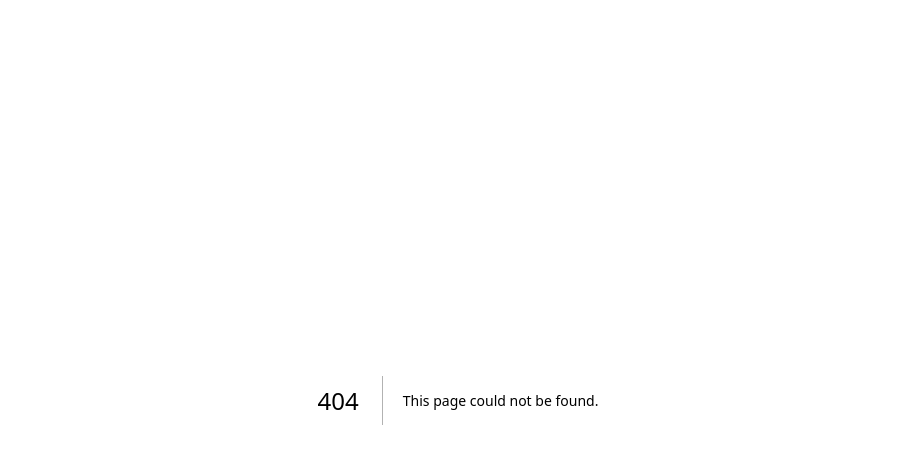
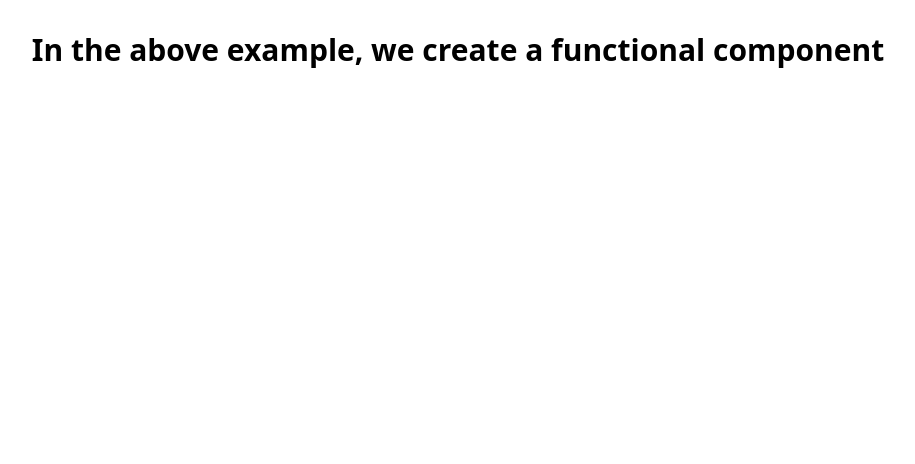
Before and after one commit to abhishekintern/abhishek, a Next.js app: page /typing in a window 1280 px wide. Before the commit this address had no page. Shown: the top 464 px of the page, without its empty margins (182-1097 px from the left). Built offline with nearby package versions, Linux system fonts and the light colour scheme.

Commit message:
add: typing page added for typing effect

```diff
--- /dev/null
+++ b/src/pages/api/typing.js
@@ -0,0 +1,5 @@
+export default function handler(req, res) {
+  res.status(200).json({
+    text: "With this setup, when the component mounts, it will simulate fetching data from an API and display a typewriting effect while waiting for the response. Once the response is received, the typewriting effect stops, and the fetched text is displayed.",
+  });
+}
--- a/src/pages/idlejs.js
+++ b/src/pages/idlejs.js
@@ -5,6 +5,7 @@ export default function IdleJS() {
   const [state, setState] = useState("Active");
   const [remaining, setRemaining] = useState(0);
   const [totalTime, setTotalTime] = useState(0);
+  const [eventType, setEventType] = useState("event");
 
   const onIdle = () => {
     setState("Idle");
@@ -14,9 +15,14 @@ export default function IdleJS() {
     setState("Active");
   };
 
+  const onAction = (event) => {
+    setEventType(event?.type);
+  };
+
   const { getRemainingTime, getTotalIdleTime } = useIdleTimer({
     onIdle,
     onActive,
+    onAction,
     timeout: 10_000,
     throttle: 500,
   });
@@ -38,6 +44,7 @@ export default function IdleJS() {
         <h1>React Idle Timer</h1>
         <br />
         <p>Current State: {state}</p>
+        <p>Last Event: {eventType}</p>
         <p>{remaining} seconds remaining</p>
         <p>{totalTime} seconds Idle Time</p>
       </div>
--- /dev/null
+++ b/src/pages/typing.js
@@ -0,0 +1,30 @@
+import React, { useState, useEffect } from "react";
+
+const TypingEffect = () => {
+  const [text, setText] = useState("");
+  const message =
+    "In the above example, we create a functional component called TypingEffect. We use the useState hook to keep track of the current text that is being typed. Inside the useEffect hook, we set up an interval that runs every 100 milliseconds. It appends the next character of the message to the text state and updates the index. Once the typing is finished, the interval is cleared using the clearInterval function.";
+
+  useEffect(() => {
+    let currentIndex = 1;
+    const typingInterval = setInterval(() => {
+      setText(message.substring(0, currentIndex + 1));
+      currentIndex++;
+      if (currentIndex === message.length) {
+        clearInterval(typingInterval);
+      }
+    }, 100);
+
+    return () => {
+      clearInterval(typingInterval);
+    };
+  }, []);
+
+  return (
+    <div className="text-center py-8">
+      <h1 className="text-3xl font-bold">{text}</h1>
+    </div>
+  );
+};
+
+export default TypingEffect;
--- a/src/styles/globals.css
+++ b/src/styles/globals.css
@@ -1,3 +1,9 @@
 @tailwind base;
 @tailwind components;
 @tailwind utilities;
+
+@keyframes typing {
+  from {
+    width: 0;
+  }
+}
```
